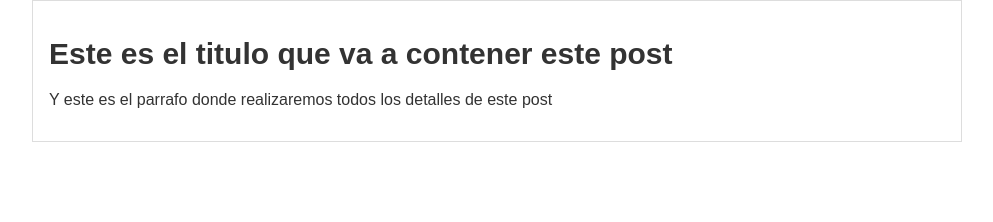
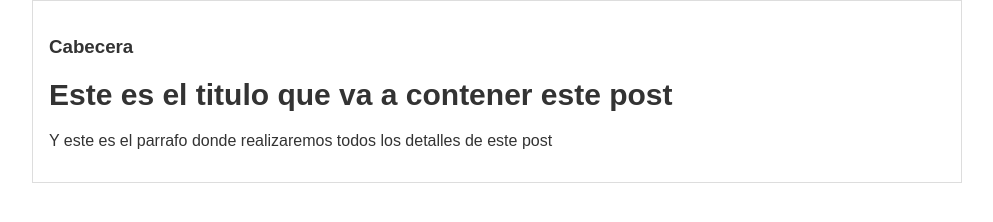
Before and after one commit to johandavidcm/Curso-Git, a plain HTML site: page index.html in a window 1280 px wide. Shown: the whole page, without its empty margins (143-1136 px from the left). Drawn offline with Linux system fonts and the light colour scheme.

Commit message:
Estructura incial de la cabecera

```diff
--- a/index.html
+++ b/index.html
@@ -8,6 +8,9 @@
 </head>
 <body>
     <div id="container">
+        <div id="cabecera">
+            <h3>Cabecera</h3>
+        </div>
         <div id="post">
             <h1>Este es el titulo que va a contener este post</h1>
             <p>Y este es el parrafo donde realizaremos todos los detalles de este post</p>
```
